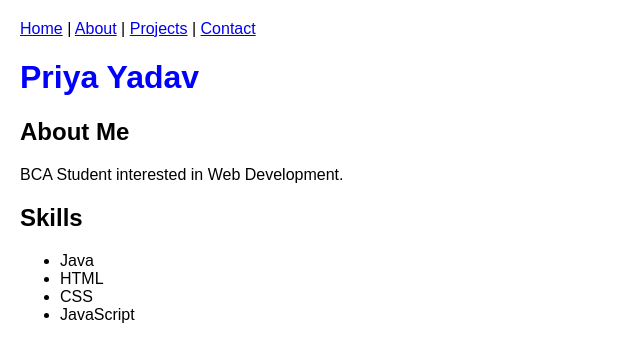
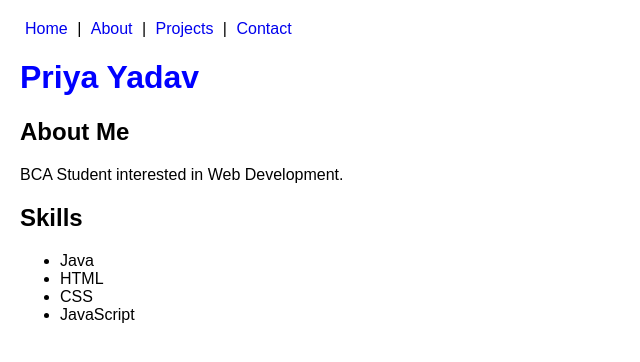
Before and after one commit to priyayadav25/personal-portfolio, a plain HTML site: page frontend/index.html in a window 1280 px wide. Shown: the whole page, without its empty margins (0-640 px from the left). Drawn offline with Linux system fonts and the light colour scheme.

Commit message:
Update style.css

```diff
--- a/frontend/style.css
+++ b/frontend/style.css
@@ -1,8 +1,17 @@
 body{
-    font-family: Arial;
+    font-family: Arial, sans-serif;
     margin: 20px;
 }
 
 h1{
     color: blue;
 }
+
+nav{
+    margin-bottom: 20px;
+}
+
+a{
+    text-decoration: none;
+    padding: 5px;
+}
```
